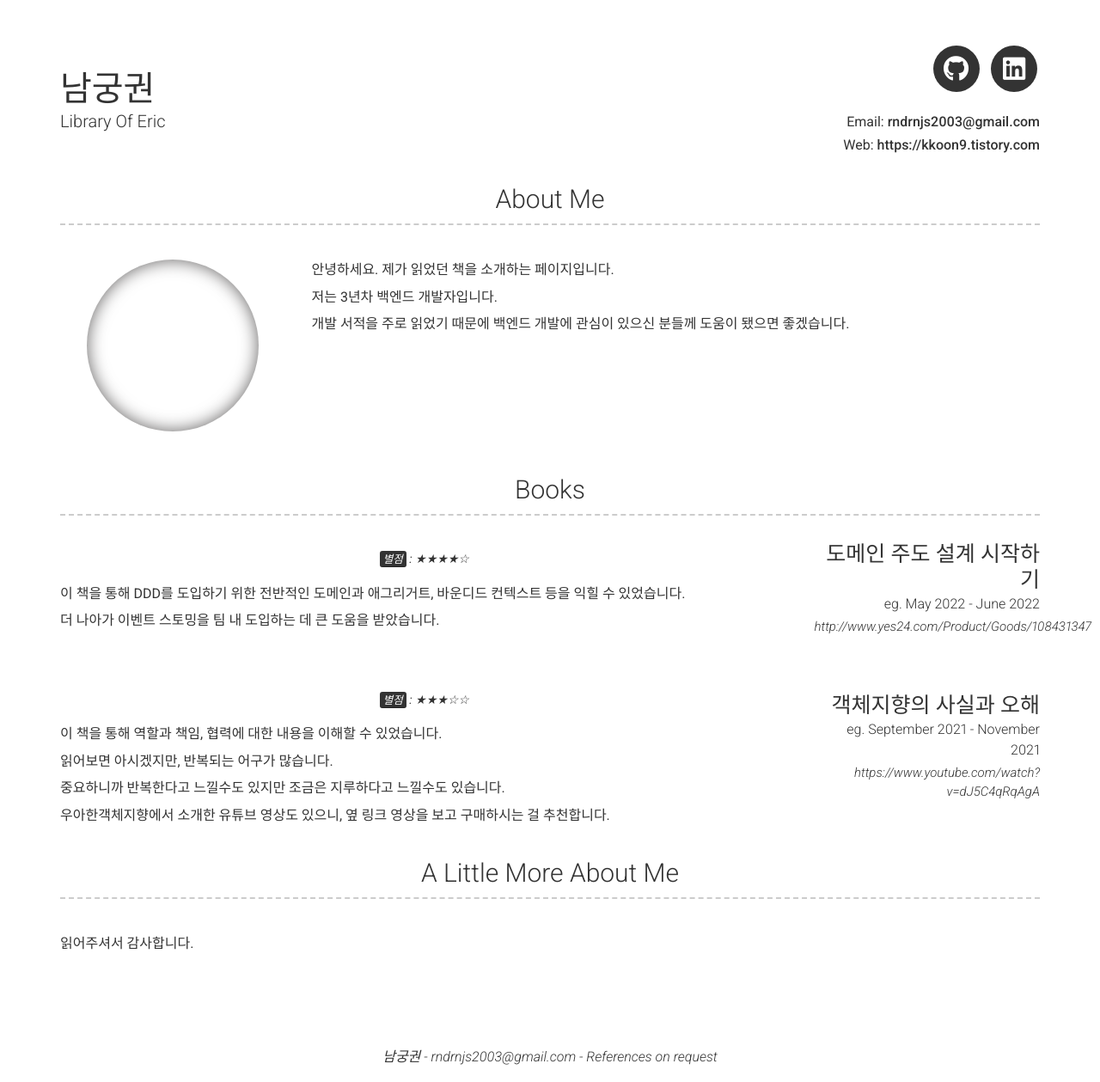
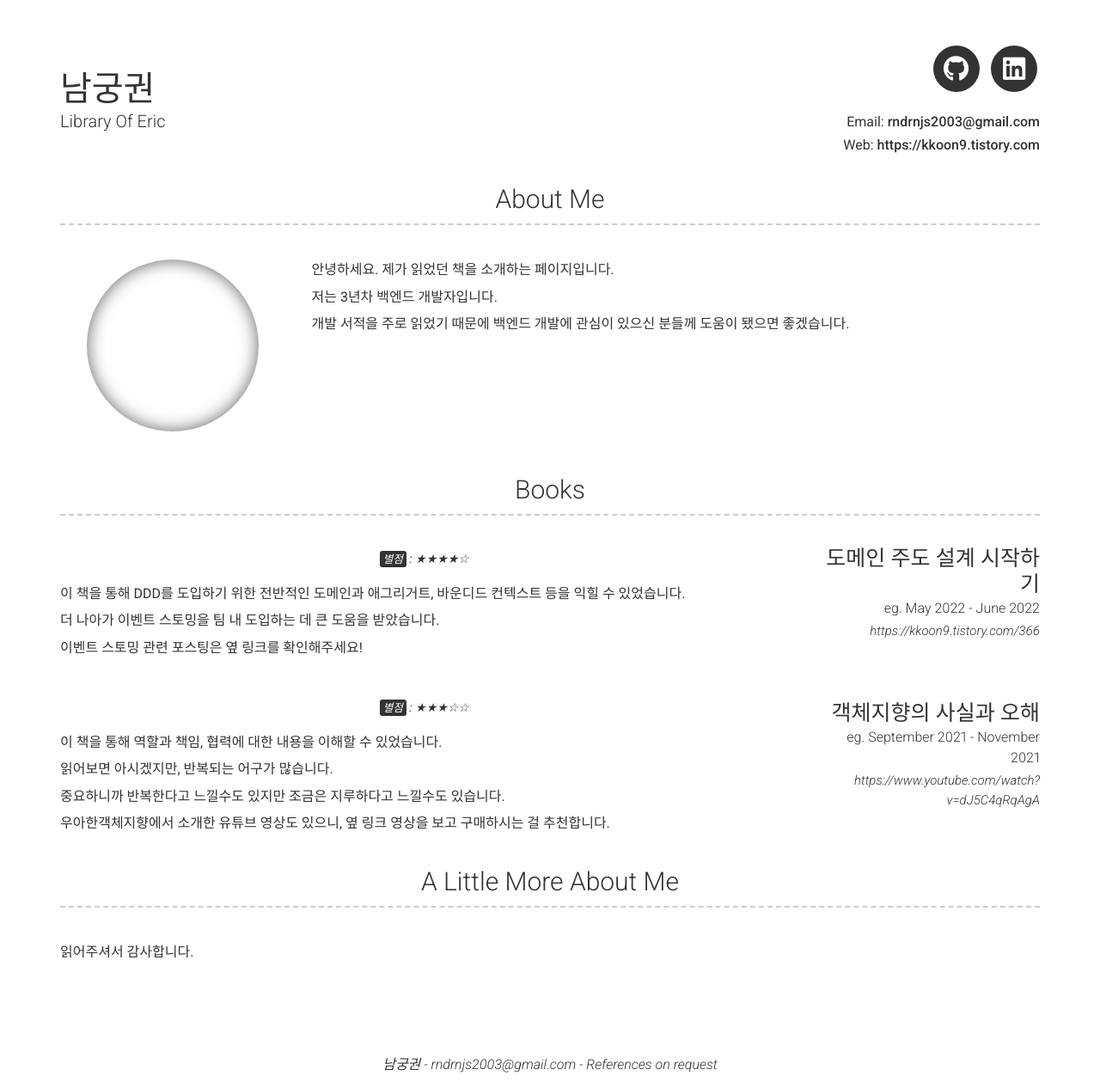
Before and after one commit to kkoon9/kkoon9.github.io, a Jekyll site: the page built from index.md, in a window 1280 px wide. Shown: the whole page at 86% size. Built offline with Jekyll 4.4.1, drawn with Linux system fonts in a browser that asks for light colours; nearby versions of some CDN libraries.

Commit message:
fix: 이벤트 스토밍 링크로 변경
Signed-off-by: kkoon9 <rndrnjs2003@gmail.com>

```diff
--- a/_config.yml
+++ b/_config.yml
@@ -47,13 +47,15 @@ content:
       - layout: right
         title: 도메인 주도 설계 시작하기
         caption: eg. May 2022 - June 2022
-        link: http://www.yes24.com/Product/Goods/108431347
+        link: https://kkoon9.tistory.com/366
         quote: >
           <mark>별점</mark> : ★★★★☆
         description: | # this will include new lines to allow paragraphs
           이 책을 통해 DDD를 도입하기 위한 전반적인 도메인과 애그리거트, 바운디드 컨텍스트 등을 익힐 수 있었습니다.
 
           더 나아가 이벤트 스토밍을 팀 내 도입하는 데 큰 도움을 받았습니다.
+
+          이벤트 스토밍 관련 포스팅은 옆 링크를 확인해주세요!
       - layout: right
         title: 객체지향의 사실과 오해
         caption: eg. September 2021 - November 2021
```
